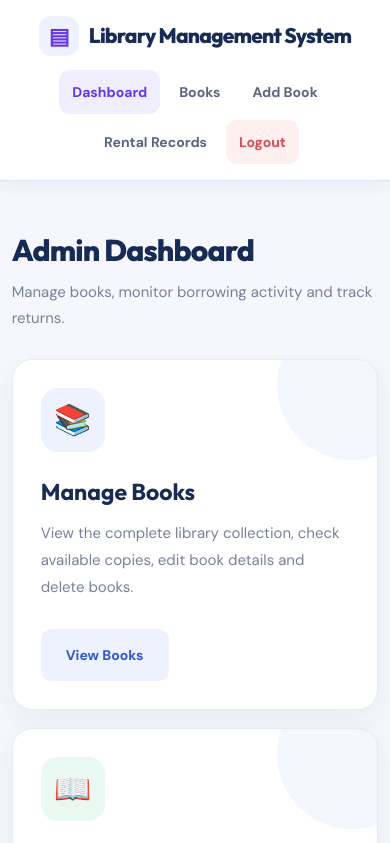
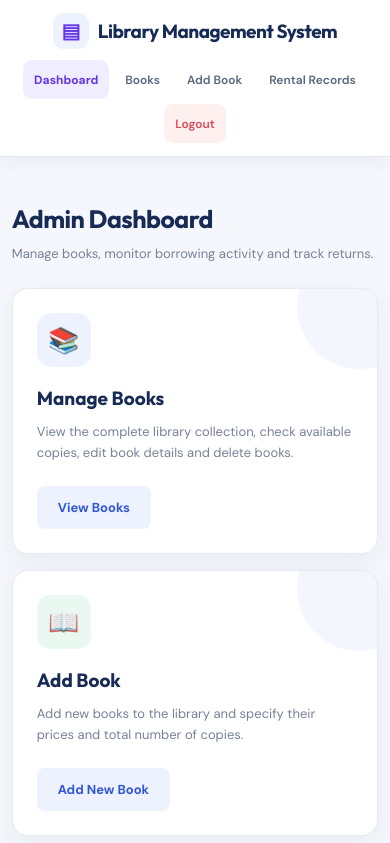
Before and after one commit to Harshitha2866/library-management-system-html, a plain HTML site: page client/admin.html in a window 390 px wide. Shown: the top 843 px of the page. Drawn offline with Linux system fonts and the light colour scheme; sample sign-in values are in the browser's storage.

```diff
--- a/client/css/books.css
+++ b/client/css/books.css
@@ -2,46 +2,53 @@
 /* BOOK CATALOGUE */
 
 .page-title {
-    margin: 38px 0 28px;
+    margin: 30px 0 24px;
 }
 
 .page-title h2 {
     font-family: 'Outfit', sans-serif;
-    font-size: 36px;
-    font-weight: 800;
+    font-size: 30px;
+    font-weight: 700;
     color: #172B55;
-    letter-spacing: -0.7px;
+    letter-spacing: -0.5px;
+}
+
+.page-title p {
+    color: #778198;
+    font-size: 14px;
+    line-height: 1.6;
+    margin-top: 7px;
 }
 
 /* SEARCH BAR */
 
 .search-box {
     position: relative;
-    margin-bottom: 30px;
-    max-width: 620px;
+    margin-bottom: 24px;
+    max-width: 550px;
 }
 
 .search-box::before {
     content: "⌕";
     position: absolute;
-    left: 18px;
+    left: 15px;
     top: 50%;
     transform: translateY(-50%);
-    font-size: 27px;
+    font-size: 23px;
     color: #8995AD;
     pointer-events: none;
 }
 
 .search-box input {
     width: 100%;
-    padding: 17px 20px 17px 50px;
+    padding: 13px 16px 13px 43px;
     border: 1px solid #E2E7F0;
-    border-radius: 12px;
+    border-radius: 9px;
     background: #FFFFFF;
     color: #172033;
     font-family: inherit;
-    font-size: 16px;
-    box-shadow: 0 5px 18px rgba(32, 50, 90, 0.04);
+    font-size: 14px;
+    box-shadow: 0 4px 14px rgba(32, 50, 90, 0.04);
     transition: all 0.25s ease;
 }
 
@@ -62,7 +69,7 @@
     overflow-x: auto;
     background: #FFFFFF;
     border: 1px solid #E6EAF2;
-    border-radius: 16px;
+    border-radius: 14px;
     box-shadow: 0 8px 25px rgba(32, 50, 90, 0.05);
 }
 
@@ -80,21 +87,21 @@
 }
 
 .table-container thead th {
-    padding: 19px 20px;
+    padding: 15px 17px;
     text-align: left;
     color: #465574;
-    font-size: 14px;
+    font-size: 12px;
     font-weight: 700;
     text-transform: uppercase;
-    letter-spacing: 0.5px;
+    letter-spacing: 0.4px;
     white-space: nowrap;
     border-bottom: 1px solid #E6EAF2;
 }
 
 .table-container tbody td {
-    padding: 20px;
+    padding: 15px 17px;
     color: #45516B;
-    font-size: 16px;
+    font-size: 14px;
     border-bottom: 1px solid #EDF0F6;
     vertical-align: middle;
 }
@@ -116,21 +123,21 @@
 
 .available {
     display: inline-block;
-    padding: 7px 14px;
+    padding: 6px 12px;
     border-radius: 30px;
     background: #E8F8F0;
     color: #13875C;
-    font-size: 13px;
+    font-size: 12px;
     font-weight: 700;
 }
 
 .rented {
     display: inline-block;
-    padding: 7px 14px;
+    padding: 6px 12px;
     border-radius: 30px;
     background: #FFF0F0;
     color: #D94A55;
-    font-size: 13px;
+    font-size: 12px;
     font-weight: 700;
 }
 
@@ -140,13 +147,13 @@
     display: inline-flex;
     align-items: center;
     justify-content: center;
-    padding: 10px 16px;
-    margin: 3px 4px 3px 0;
+    padding: 8px 13px;
+    margin: 3px 3px 3px 0;
     border: none;
-    border-radius: 8px;
+    border-radius: 7px;
     color: #FFFFFF;
     font-family: inherit;
-    font-size: 14px;
+    font-size: 12px;
     font-weight: 700;
     cursor: pointer;
     white-space: nowrap;
@@ -221,11 +228,11 @@
 
 @media (max-width: 768px) {
     .page-title {
-        margin: 28px 0 22px;
+        margin: 24px 0 20px;
     }
 
     .page-title h2 {
-        font-size: 30px;
+        font-size: 25px;
     }
 
     .search-box {
@@ -233,21 +240,31 @@
     }
 
     .table-container {
-        border-radius: 12px;
+        border-radius: 11px;
     }
 
     .table-container thead th {
-        padding: 15px;
+        padding: 13px;
+        font-size: 11px;
+    }
+
+    .table-container tbody td {
+        padding: 13px;
         font-size: 13px;
     }
 
-    .table-container tbody td {
-        padding: 15px;
-        font-size: 14px;
+    .action-btn {
+        padding: 8px 11px;
+        font-size: 12px;
+    }
+}
+
+@media (max-width: 480px) {
+    .page-title h2 {
+        font-size: 23px;
     }
 
-    .action-btn {
-        padding: 9px 13px;
+    .search-box input {
         font-size: 13px;
     }
 }
--- a/client/css/dashboard.css
+++ b/client/css/dashboard.css
@@ -1,7 +1,7 @@
 
 .container {
     width: 92%;
-    max-width: 1450px;
+    max-width: 1350px;
     margin-left: auto;
     margin-right: auto;
 }
@@ -9,22 +9,22 @@
 /* PAGE TITLE */
 
 .page-title {
-    margin: 40px 0 32px;
+    margin: 30px 0 24px;
 }
 
 .page-title h2 {
     font-family: 'Outfit', sans-serif;
-    font-size: 38px;
-    font-weight: 800;
-    letter-spacing: -0.8px;
+    font-size: 30px;
+    font-weight: 700;
+    letter-spacing: -0.5px;
     color: #172B55;
-    margin-bottom: 10px;
+    margin-bottom: 8px;
 }
 
 .page-title p {
     color: #778198;
-    font-size: 17px;
-    line-height: 1.7;
+    font-size: 14px;
+    line-height: 1.6;
 }
 
 /* DASHBOARD GRID */
@@ -32,8 +32,8 @@
 .dashboard-grid {
     display: grid;
     grid-template-columns: repeat(3, minmax(0, 1fr));
-    gap: 28px;
-    margin: 35px 0 40px;
+    gap: 22px;
+    margin: 28px 0 35px;
     align-items: stretch;
 }
 
@@ -45,30 +45,30 @@
     display: flex;
     flex-direction: column;
     align-items: flex-start;
-    min-height: 320px;
-    padding: 36px;
+    min-height: 270px;
+    padding: 28px;
     background: #FFFFFF;
     border: 1px solid #E6EAF2;
-    border-radius: 20px;
-    box-shadow: 0 10px 30px rgba(32, 50, 90, 0.06);
+    border-radius: 16px;
+    box-shadow: 0 8px 24px rgba(32, 50, 90, 0.06);
     transition: transform 0.3s ease, box-shadow 0.3s ease;
 }
 
 .dashboard-card::after {
     content: "";
     position: absolute;
-    width: 150px;
-    height: 150px;
+    width: 125px;
+    height: 125px;
     border-radius: 50%;
-    right: -50px;
-    top: -50px;
+    right: -45px;
+    top: -45px;
     background: rgba(49, 87, 213, 0.05);
     pointer-events: none;
 }
 
 .dashboard-card:hover {
-    transform: translateY(-7px);
-    box-shadow: 0 18px 40px rgba(32, 50, 90, 0.11);
+    transform: translateY(-5px);
+    box-shadow: 0 15px 32px rgba(32, 50, 90, 0.10);
     border-color: #D6DFFF;
 }
 
@@ -78,11 +78,11 @@
     display: flex;
     align-items: center;
     justify-content: center;
-    width: 64px;
-    height: 64px;
-    margin-bottom: 25px;
-    border-radius: 17px;
-    font-size: 30px;
+    width: 54px;
+    height: 54px;
+    margin-bottom: 19px;
+    border-radius: 14px;
+    font-size: 25px;
     position: relative;
     z-index: 1;
 }
@@ -106,19 +106,19 @@
 
 .dashboard-card h3 {
     font-family: 'Outfit', sans-serif;
-    font-size: 25px;
+    font-size: 20px;
     font-weight: 700;
     color: #172B55;
-    margin-bottom: 13px;
+    margin-bottom: 10px;
 }
 
 /* CARD DESCRIPTION */
 
 .dashboard-card p {
     color: #778198;
-    font-size: 16px;
-    line-height: 1.8;
-    margin-bottom: 28px;
+    font-size: 14px;
+    line-height: 1.65;
+    margin-bottom: 22px;
     flex-grow: 1;
 }
 
@@ -128,11 +128,11 @@
     display: inline-flex;
     align-items: center;
     justify-content: center;
-    padding: 14px 24px;
-    border-radius: 10px;
+    padding: 11px 20px;
+    border-radius: 8px;
     background: #EEF2FF;
     color: #3157D5;
-    font-size: 15px;
+    font-size: 13px;
     font-weight: 700;
     border: 1px solid transparent;
     cursor: pointer;
@@ -151,24 +151,24 @@
 .welcome-card {
     position: relative;
     overflow: hidden;
-    padding: 40px;
-    margin-bottom: 32px;
-    border-radius: 22px;
+    padding: 30px;
+    margin-bottom: 26px;
+    border-radius: 18px;
     background: linear-gradient(120deg, #2445B5, #5278EB);
-    box-shadow: 0 12px 28px rgba(49, 87, 213, 0.18);
+    box-shadow: 0 10px 25px rgba(49, 87, 213, 0.16);
 }
 
 .welcome-card h2 {
     font-family: 'Outfit', sans-serif;
     color: #FFFFFF;
-    font-size: 32px;
-    margin-bottom: 12px;
+    font-size: 26px;
+    margin-bottom: 9px;
 }
 
 .welcome-card p {
     color: #E5EBFF;
-    font-size: 17px;
-    line-height: 1.8;
+    font-size: 14px;
+    line-height: 1.65;
 }
 
 /* RESPONSIVE DESIGN */
@@ -176,7 +176,7 @@
 @media (max-width: 1100px) {
     .dashboard-grid {
         grid-template-columns: repeat(2, minmax(0, 1fr));
-        gap: 22px;
+        gap: 20px;
     }
 }
 
@@ -186,49 +186,49 @@
     }
 
     .page-title {
-        margin: 28px 0;
+        margin: 24px 0;
     }
 
     .page-title h2 {
-        font-size: 30px;
+        font-size: 25px;
     }
 
     .page-title p {
-        font-size: 15px;
+        font-size: 13px;
     }
 
     .dashboard-grid {
         grid-template-columns: 1fr;
-        gap: 18px;
-        margin-top: 24px;
+        gap: 16px;
+        margin-top: 22px;
     }
 
     .dashboard-card {
-        min-height: 270px;
-        padding: 28px;
+        min-height: 230px;
+        padding: 24px;
     }
 
     .dashboard-card h3 {
-        font-size: 23px;
+        font-size: 19px;
     }
 
     .dashboard-card p {
-        font-size: 15px;
+        font-size: 13px;
     }
 
     .dashboard-btn {
-        font-size: 14px;
+        font-size: 13px;
     }
 
     .welcome-card {
-        padding: 28px;
+        padding: 24px;
     }
 
     .welcome-card h2 {
-        font-size: 26px;
+        font-size: 22px;
     }
 
     .welcome-card p {
-        font-size: 15px;
+        font-size: 13px;
     }
 }
--- a/client/css/navbar.css
+++ b/client/css/navbar.css
@@ -1,12 +1,14 @@
+
+/* NAVBAR */
 
 .navbar {
     width: 100%;
-    min-height: 100px;
-    padding: 22px 5%;
+    min-height: 78px;
+    padding: 15px 5%;
     display: flex;
     justify-content: space-between;
     align-items: center;
-    gap: 30px;
+    gap: 22px;
     background: #FFFFFF;
     border-bottom: 1px solid #E1E6F0;
     box-shadow: 0 4px 18px rgba(32, 50, 90, 0.06);
@@ -19,9 +21,9 @@
     display: flex;
     align-items: center;
     font-family: 'Outfit', sans-serif;
-    font-size: 30px;
-    font-weight: 800;
-    letter-spacing: -0.8px;
+    font-size: 24px;
+    font-weight: 700;
+    letter-spacing: -0.5px;
     color: #172B55;
     white-space: nowrap;
 }
@@ -31,21 +33,23 @@
     display: inline-flex;
     justify-content: center;
     align-items: center;
-    width: 50px;
-    height: 50px;
-    margin-right: 15px;
+    width: 42px;
+    height: 42px;
+    margin-right: 12px;
     background: #EEF2FF;
     color: #6535E8;
-    border-radius: 13px;
-    font-size: 28px;
+    border-radius: 11px;
+    font-size: 23px;
     flex-shrink: 0;
 }
+
+/* NAVIGATION LINKS */
 
 .nav-links {
     display: flex;
     align-items: center;
     justify-content: flex-end;
-    gap: 12px;
+    gap: 8px;
     flex-wrap: wrap;
 }
 
@@ -53,13 +57,13 @@
     display: inline-flex;
     align-items: center;
     justify-content: center;
-    min-height: 52px;
-    padding: 13px 23px;
-    border-radius: 11px;
+    min-height: 44px;
+    padding: 10px 17px;
+    border-radius: 9px;
     color: #596681;
     font-family: 'DM Sans', sans-serif;
-    font-size: 17px;
-    font-weight: 700;
+    font-size: 14px;
+    font-weight: 600;
     transition: all 0.25s ease;
 }
 
@@ -71,11 +75,13 @@
 .nav-links a.active {
     background: #F0EDFF;
     color: #6535E8;
-    font-weight: 800;
+    font-weight: 700;
 }
 
+/* LOGOUT */
+
 .nav-links a[onclick*="logout"] {
-    margin-left: 8px;
+    margin-left: 5px;
     background: #FFF0F0;
     color: #D94A55;
 }
@@ -85,16 +91,18 @@
     color: #B92D39;
 }
 
+/* TABLET */
+
 @media (max-width: 900px) {
     .navbar {
-        padding: 20px 3%;
+        padding: 16px 3%;
         flex-direction: column;
-        gap: 18px;
+        gap: 13px;
     }
 
     .navbar h1 {
         justify-content: center;
-        font-size: 27px;
+        font-size: 23px;
     }
 
     .nav-links {
@@ -102,33 +110,35 @@
     }
 }
 
+/* MOBILE */
+
 @media (max-width: 520px) {
     .navbar {
-        padding: 16px 12px;
-        gap: 14px;
+        padding: 13px 12px;
+        gap: 11px;
     }
 
     .navbar h1 {
-        font-size: 21px;
+        font-size: 19px;
         white-space: normal;
     }
 
     .navbar h1::before {
-        width: 40px;
-        height: 40px;
-        font-size: 22px;
-        margin-right: 10px;
+        width: 36px;
+        height: 36px;
+        font-size: 20px;
+        margin-right: 9px;
     }
 
     .nav-links {
         width: 100%;
-        gap: 6px;
+        gap: 5px;
     }
 
     .nav-links a {
-        min-height: 44px;
-        padding: 10px 13px;
-        font-size: 14px;
+        min-height: 39px;
+        padding: 8px 11px;
+        font-size: 12px;
     }
 
     .nav-links a[onclick*="logout"] {
--- a/client/css/style.css
+++ b/client/css/style.css
@@ -13,9 +13,11 @@
     --success: #15966A;
     --danger: #E34D59;
     --warning: #E9A23B;
-    --radius: 16px;
-    --shadow: 0 8px 30px rgba(32, 50, 90, 0.07);
+    --radius: 14px;
+    --shadow: 0 8px 25px rgba(32, 50, 90, 0.06);
 }
+
+/* GLOBAL RESET */
 
 * {
     margin: 0;
@@ -27,6 +29,7 @@ html {
     scroll-behavior: smooth;
 }
 
+/* BODY */
 
 body {
     font-family: 'DM Sans', sans-serif;
@@ -35,59 +38,73 @@ body {
     min-height: 100vh;
     display: flex;
     flex-direction: column;
-    line-height: 1.6;
+    line-height: 1.5;
 }
+
+/* MAIN CONTAINER */
 
 .container {
     width: 92%;
-    max-width: 1400px;
-    margin: 35px auto;
+    max-width: 1350px;
+    margin: 28px auto;
     flex: 1;
 }
 
+/* HEADINGS */
 
-h1, h2, h3, h4 {
+h1,
+h2,
+h3,
+h4 {
     font-family: 'Outfit', sans-serif;
     color: var(--text);
     line-height: 1.3;
 }
+
+/* LINKS */
 
 a {
     text-decoration: none;
     color: inherit;
 }
 
+/* BUTTONS */
+
 button {
     font-family: inherit;
     cursor: pointer;
     border: none;
-    outline: none;
 }
 
-input, select, textarea {
+/* INPUT ELEMENTS */
+
+input,
+select,
+textarea {
     font-family: inherit;
-    outline: none;
 }
+
+/* IMAGES */
 
 img {
     max-width: 100%;
     display: block;
 }
 
-.container {
-    width: 92%;
-    max-width: 1400px;
-    margin: 35px auto;
+/* SECTIONS */
+
+section {
+    margin-bottom: 22px;
 }
 
-section {
-    margin-bottom: 25px;
-}
+/* TABLES */
 
 table {
     width: 100%;
     border-collapse: collapse;
 }
+
+/* UTILITY CLASSES */
 
 .hidden {
     display: none !important;
@@ -105,11 +122,13 @@ table {
     margin-bottom: 20px;
 }
 
+/* COMMON CARD */
+
 .card {
     background: var(--surface);
     border: 1px solid var(--border);
     border-radius: var(--radius);
-    padding: 25px;
+    padding: 22px;
     box-shadow: var(--shadow);
 }
 
@@ -117,9 +136,16 @@ table {
     box-shadow: var(--shadow);
 }
 
-button, a, input, select {
-    transition: all 0.25s ease;
+/* TRANSITIONS */
+
+button,
+a,
+input,
+select {
+    transition: all 0.2s ease;
 }
+
+/* ACCESSIBILITY */
 
 button:focus-visible,
 a:focus-visible,
@@ -129,10 +155,14 @@ select:focus-visible {
     outline-offset: 2px;
 }
 
+/* TEXT SELECTION */
+
 ::selection {
     background: #DCE5FF;
     color: #2445B5;
 }
+
+/* SCROLLBAR */
 
 ::-webkit-scrollbar {
     width: 8px;
@@ -151,13 +181,7 @@ select:focus-visible {
     background: #8799BE;
 }
 
-@media (max-width: 768px) {
-    .container {
-        width: 94%;
-        margin: 22px auto;
-    }
-}
-
+/* FOOTER POSITION */
 
 body > .footer {
     margin-top: auto;
@@ -171,3 +195,16 @@ body > .rentals-container {
     flex: 1;
     min-height: 0;
 }
+
+/* RESPONSIVE DESIGN */
+
+@media (max-width: 768px) {
+    .container {
+        width: 94%;
+        margin: 22px auto;
+    }
+
+    .card {
+        padding: 18px;
+    }
+}
```
Also changed, not shown: client/css/footer.css (+8 -8 lines), client/css/form.css (+35 -34 lines), client/rentals.html (+54 -52 lines).
